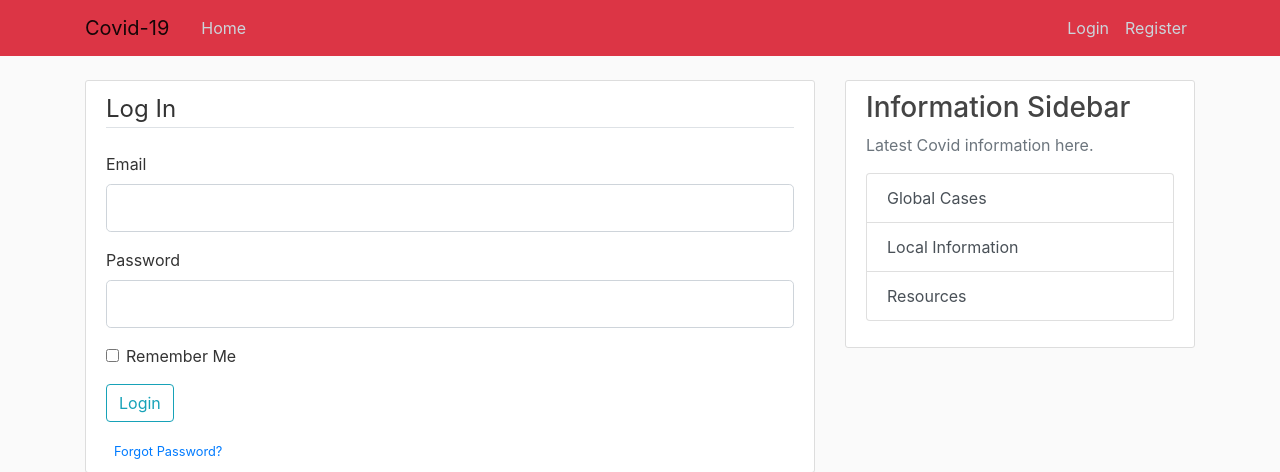
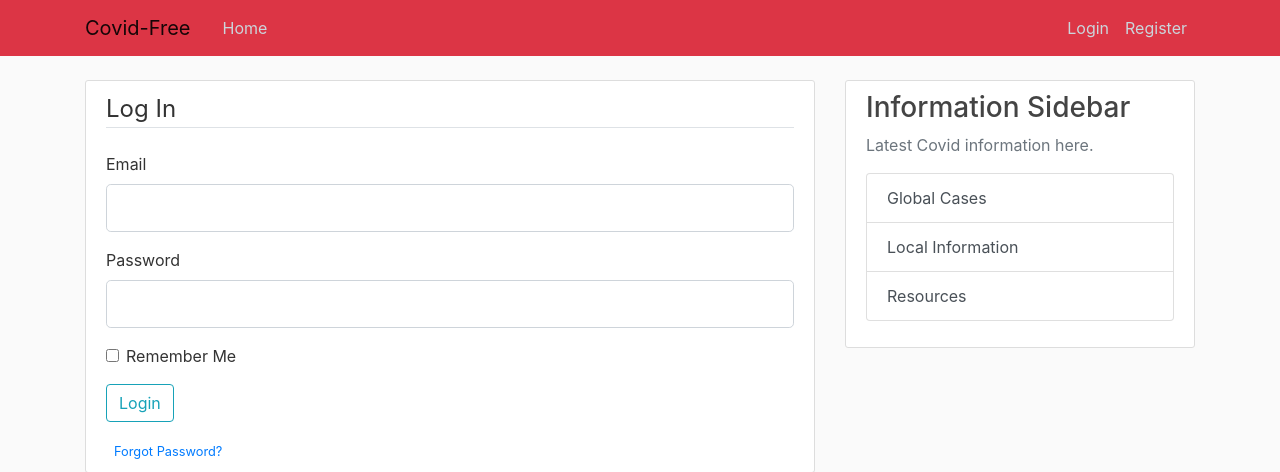
Before and after one commit to JayCruzer17/Comp453_Covid_App, a Flask app: a page that uses flaskDemo/templates/layout.html in a window 1280 px wide. Shown: the top 472 px of the page. Run offline with Flask 2, Linux system fonts and the light colour scheme; parts of the project's set-up code (start-up, migrations or seed data) failed here and were passed over; some libraries are stand-ins or nearby versions.

Commit message:
Minor Changes

```diff
--- a/flaskDemo/templates/layout.html
+++ b/flaskDemo/templates/layout.html
@@ -20,7 +20,7 @@
     <header class="site-header">
       <nav class="navbar navbar-expand-md navbar-light bg-danger fixed-top">
         <div class="container">
-          <a class="navbar-brand mr-4" href="/">Covid-19</a>
+          <a class="navbar-brand mr-4" href="/">Covid-Free</a>
           <button class="navbar-toggler" type="button" data-toggle="collapse" data-target="#navbarToggle" aria-controls="navbarToggle" aria-expanded="false" aria-label="Toggle navigation">
             <span class="navbar-toggler-icon"></span>
           </button>
```
